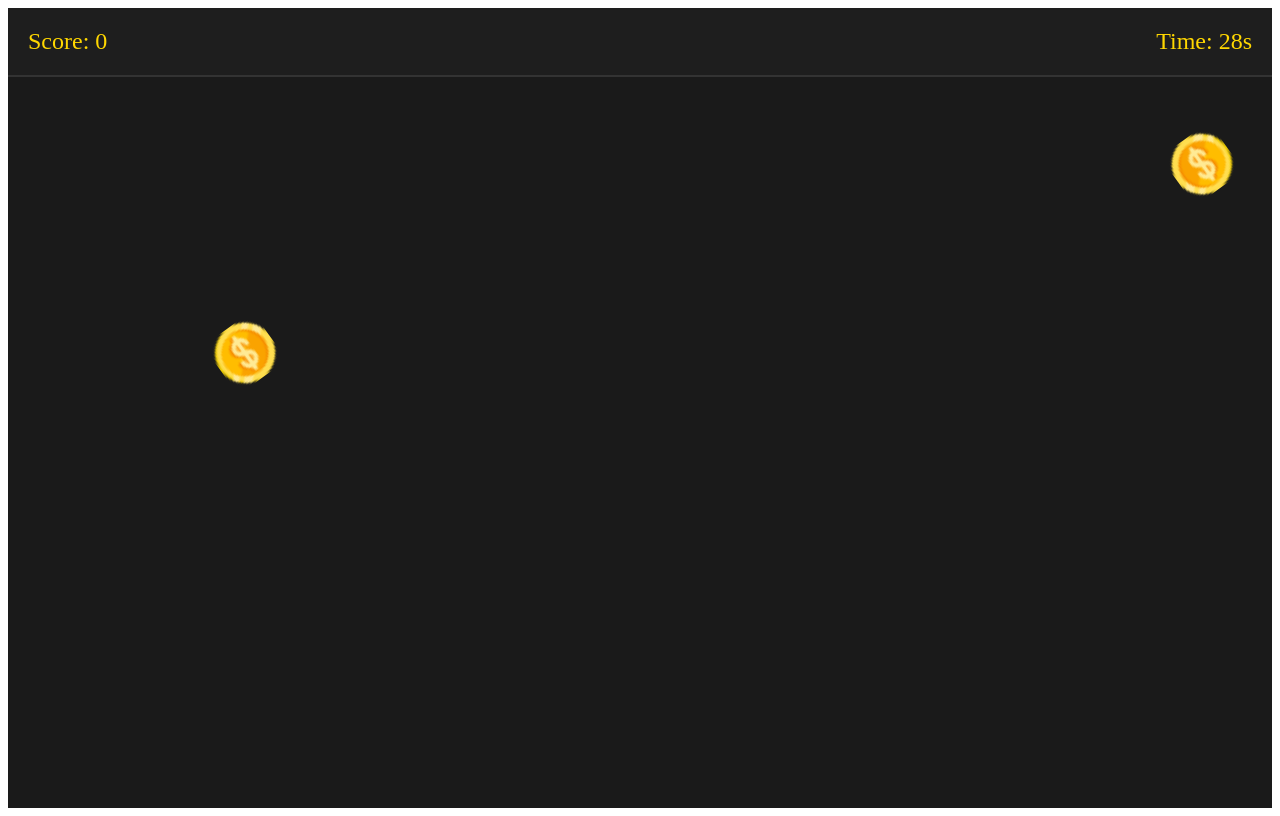
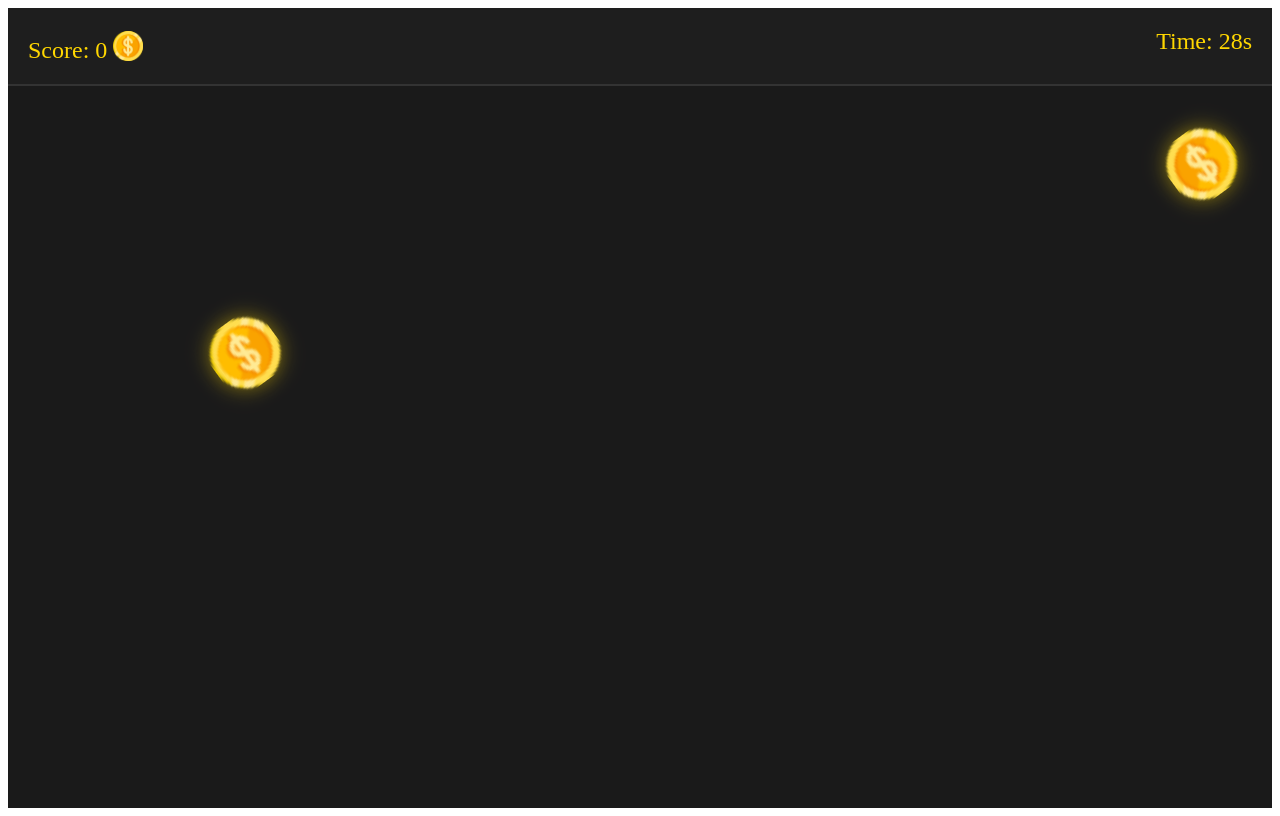
Before and after one commit to AmirSherov/ClickMaster, a Next.js app: page /mini-games/coin-catcher in a window 1280 px wide. Both pictures are taken after a click on the button "PLAY". Built offline with nearby package versions, Linux system fonts and the light colour scheme.

Commit message:
small test

```diff
--- a/app/mini-games/coin-catcher/catcher.scss
+++ b/app/mini-games/coin-catcher/catcher.scss
@@ -23,17 +23,30 @@
 
     .coin {
         position: absolute;
-      width: 60px;
-      height: 60px;
+        width: 70px;
+        height: 70px;
         cursor: pointer;
-      transition: transform 0.1s;
+        transition: all 0.1s ease-out;
         user-select: none;
         background: url('../../../public/coin.png') no-repeat center center;
         background-size: contain;
         animation: rotate 2s infinite linear;
+        filter: drop-shadow(0 0 10px rgba(255, 215, 0, 0.5));
+        z-index: 10;
 
         &:hover {
-        transform: scale(1.2);
+          transform: scale(1.3);
+          filter: drop-shadow(0 0 15px rgba(255, 215, 0, 0.8));
+        }
+
+        &::before {
+          content: '';
+          position: absolute;
+          top: -10px;
+          left: -10px;
+          right: -10px;
+          bottom: -10px;
+          cursor: pointer;
         }
       }
 
--- a/app/mini-games/coin-catcher/page.jsx
+++ b/app/mini-games/coin-catcher/page.jsx
@@ -33,9 +33,24 @@ export default function CoinCatcher() {
         setCoins(prev => [...prev, newCoin]);
     };
 
-  const collectCoin = (coinId) => {
+    const collectCoin = (coinId, event) => {
+        const coin = event.target;
+        const rect = coin.getBoundingClientRect();
+        const clickX = event.clientX;
+        const clickY = event.clientY;
+
+        const padding = 20;
+
+        if (
+          clickX >= rect.left - padding &&
+          clickX <= rect.right + padding &&
+          clickY >= rect.top - padding &&
+          clickY <= rect.bottom + padding
+        ) {
           setCoins(prev => prev.filter(coin => coin.id !== coinId));
-    setScore(prev => prev + 100);
+          setScore(prev => prev + 150);
+          navigator.vibrate(50);
+        }
       };
 
     const claimRewards = () => {
@@ -103,7 +118,7 @@ export default function CoinCatcher() {
                 }}
             />
             <div className="game-header">
-        <div className="score">Score: {score}</div>
+                <div className="score">Score: {score} <img width={30} style={{ transform: 'translateY(3px)' }} height={30} src={"/coin.png"} alt="" /></div>
                 <div className="timer">Time: {timeLeft}s</div>
             </div>
 
@@ -118,8 +133,12 @@ export default function CoinCatcher() {
                     <div
                         key={coin.id}
                         className="coin"
-            style={{ left: `${coin.x}px`, top: `${coin.y}px` }}
-            onClick={() => collectCoin(coin.id)}
+                        style={{
+                            left: `${coin.x}px`,
+                            top: `${coin.y}px`,
+                            transform: `scale(${speed > 2 ? 1.2 : 1})`
+                        }}
+                        onClick={(e) => collectCoin(coin.id, e)}
                     />
                 ))}
 
```
Lines whose indentation alone changed are shown as unchanged.
